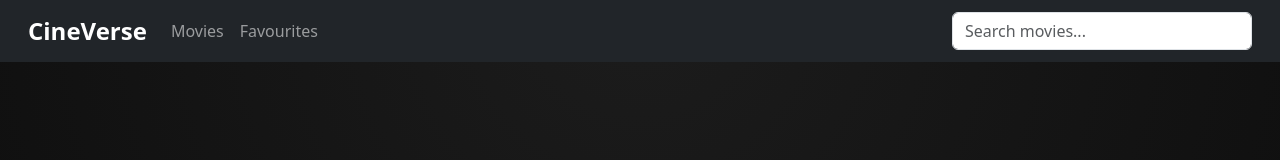
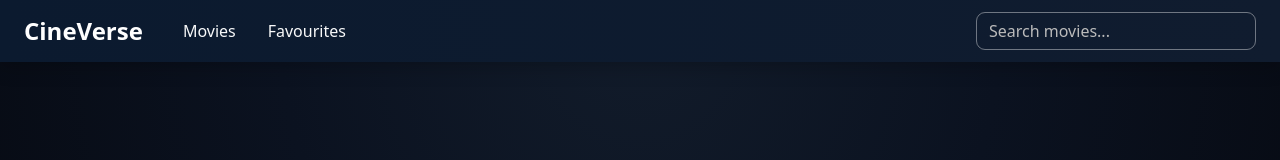
Before and after one commit to Ripusudan01/cineverse, a React (Vite) app: page / in a window 1280 px wide. Shown: the top 160 px of the page. Built offline with nearby package versions, Linux system fonts and the light colour scheme; no server answers.

Commit message:
Updated the format

```diff
--- a/src/components/Navbar.jsx
+++ b/src/components/Navbar.jsx
@@ -1,13 +1,68 @@
+// import { Link } from "react-router-dom";
+
+// function Navbar({ searchQuery, setSearchQuery }) {
+//   return (
+//     <nav className="navbar navbar-expand-sm navbar-dark bg-dark fixed-top px-3">
+//       <div className="container-fluid">
+//         <Link to="/" className="navbar-brand fw-bold fs-4">
+//           CineVerse
+//         </Link>
+
+//         <button
+//           className="navbar-toggler"
+//           type="button"
+//           data-bs-toggle="collapse"
+//           data-bs-target="#mynavbar"
+//         >
+//           <span className="navbar-toggler-icon"></span>
+//         </button>
+
+//         <div className="collapse navbar-collapse" id="mynavbar">
+//           <ul className="navbar-nav me-auto">
+//             <li className="nav-item">
+//               <Link to="/" className="nav-link">
+//                 Movies
+//               </Link>
+//             </li>
+
+//             <li className="nav-item">
+//               <Link to="/favourite" className="nav-link">
+//                 Favourites
+//               </Link>
+//             </li>
+//           </ul>
+
+//           <form className="d-flex">
+//             <input
+//               className="form-control"
+//               style={{ width: "300px" }}
+//               type="text"
+//               placeholder="Search movies..."
+//               value={searchQuery}
+//               onChange={(e) => setSearchQuery(e.target.value)}/>
+//           </form>
+//         </div>
+//       </div>
+//     </nav>
+//   );
+// }
+
+// export default Navbar;
+
+
 import { Link } from "react-router-dom";
+import "./navbar.css"
 
 function Navbar({ searchQuery, setSearchQuery }) {
   return (
-    <nav className="navbar navbar-expand-sm navbar-dark bg-dark fixed-top px-3">
-      <div className="container-fluid">
+    <nav className="navbar navbar-expand-sm navbar-dark cine-navbar fixed-top">
+      <div className="container-fluid px-4">
+        {/* Brand */}
         <Link to="/" className="navbar-brand fw-bold fs-4">
           CineVerse
         </Link>
 
+        {/* Toggle */}
         <button
           className="navbar-toggler"
           type="button"
@@ -17,29 +72,31 @@ function Navbar({ searchQuery, setSearchQuery }) {
           <span className="navbar-toggler-icon"></span>
         </button>
 
+        {/* Links */}
         <div className="collapse navbar-collapse" id="mynavbar">
-          <ul className="navbar-nav me-auto">
+          <ul className="navbar-nav ms-3 me-auto gap-3">
             <li className="nav-item">
-              <Link to="/" className="nav-link">
+              <Link to="/" className="nav-link text-light">
                 Movies
               </Link>
             </li>
 
             <li className="nav-item">
-              <Link to="/favourite" className="nav-link">
+              <Link to="/favourite" className="nav-link text-light">
                 Favourites
               </Link>
             </li>
           </ul>
 
+          {/* Search */}
           <form className="d-flex">
             <input
-              className="form-control"
-              style={{ width: "300px" }}
+              className="form-control cine-search"
               type="text"
               placeholder="Search movies..."
               value={searchQuery}
-              onChange={(e) => setSearchQuery(e.target.value)}/>
+              onChange={(e) => setSearchQuery(e.target.value)}
+            />
           </form>
         </div>
       </div>
--- /dev/null
+++ b/src/components/navbar.css
@@ -0,0 +1,23 @@
+.cine-navbar {
+  background: linear-gradient(90deg, #0b1a2f, #101c2f);
+  box-shadow: 0 4px 20px rgba(0, 0, 0, 0.25);
+}
+
+.cine-search {
+  width: 280px;
+  background-color: transparent;
+  border-radius: 9px;
+  border: 1px solid rgba(255, 255, 255, 0.4);
+  color: #fff;
+}
+
+.cine-search::placeholder {
+  color: #bbb;
+}
+
+.cine-search:focus {
+  background-color: transparent;
+  color: #fff;
+  border-color: #fff;
+  box-shadow: none;
+}
--- a/src/index.css
+++ b/src/index.css
@@ -3,9 +3,8 @@
   line-height: 1.5;
   font-weight: 400;
 
-  color-scheme: light dark;
-  color: rgba(255, 255, 255, 0.87);
-  background-color: #242424;
+  color: rgba(255, 255, 255, 0.9);
+  background-color: #0b1220;
 
   font-synthesis: none;
   text-rendering: optimizeLegibility;
@@ -13,57 +12,15 @@
   -moz-osx-font-smoothing: grayscale;
 }
 
-a {
-  font-weight: 500;
-  color: #646cff;
-  text-decoration: inherit;
-}
-a:hover {
-  color: #535bf2;
-}
-
 body {
-  margin: 0;
   display: flex;
   place-items: center;
-  min-width: 320px;
+  margin: 0;
   min-height: 100vh;
-  background: radial-gradient(circle at top, #1c1c1c, #0a0a0a);
+  background: radial-gradient(
+    ellipse at top,
+    #121c2b 0%,
+    #0b1220 40%,
+    #05070d 100%
+  );
 }
-
-h1 {
-  font-size: 3.2em;
-  line-height: 1.1;
-}
-
-button {
-  border-radius: 8px;
-  border: 1px solid transparent;
-  padding: 0.6em 1.2em;
-  font-size: 1em;
-  font-weight: 500;
-  font-family: inherit;
-  background-color: #1a1a1a;
-  cursor: pointer;
-  transition: border-color 0.25s;
-}
-button:hover {
-  border-color: #646cff;
-}
-button:focus,
-button:focus-visible {
-  outline: 4px auto -webkit-focus-ring-color;
-}
-
-@media (prefers-color-scheme: light) {
-  :root {
-    color: #213547;
-    background-color: #ffffff;
-  }
-  a:hover {
-    color: #747bff;
-  }
-  button {
-    background-color: #f9f9f9;
-  }
-}
```
